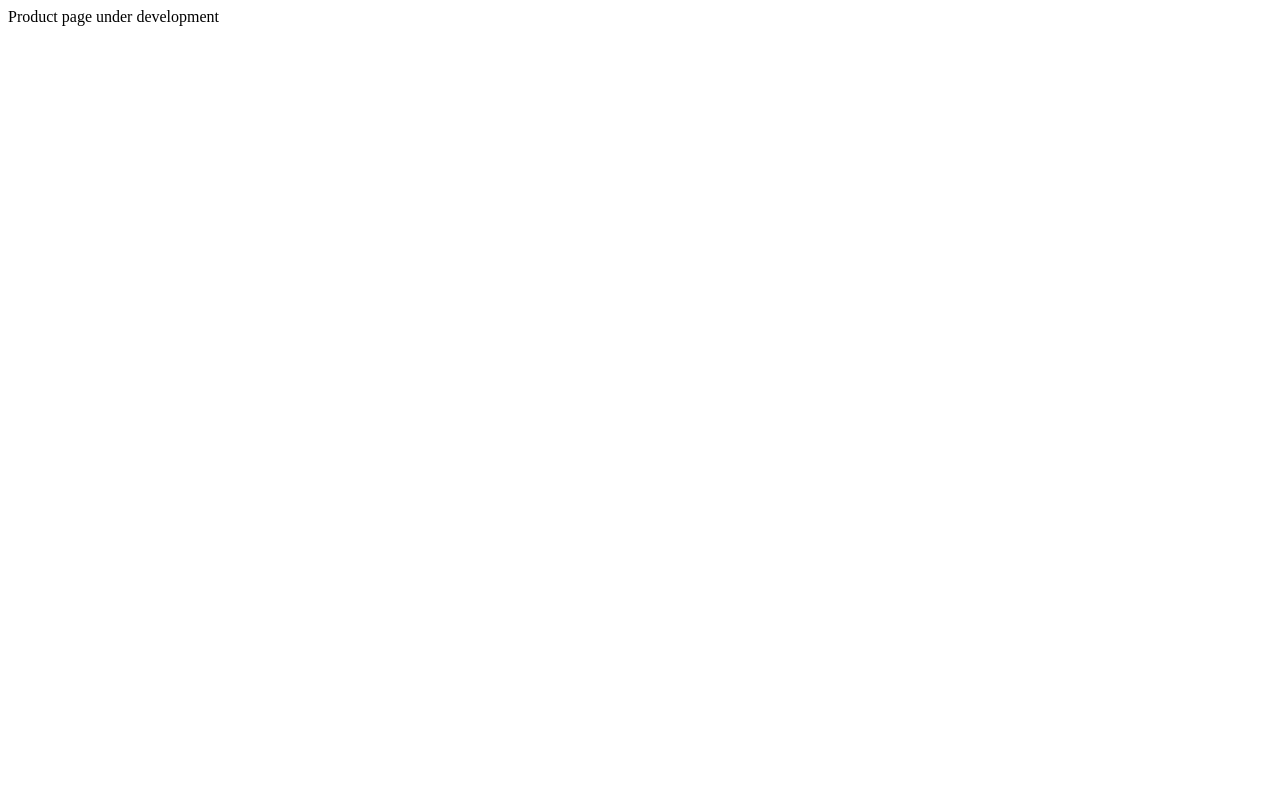
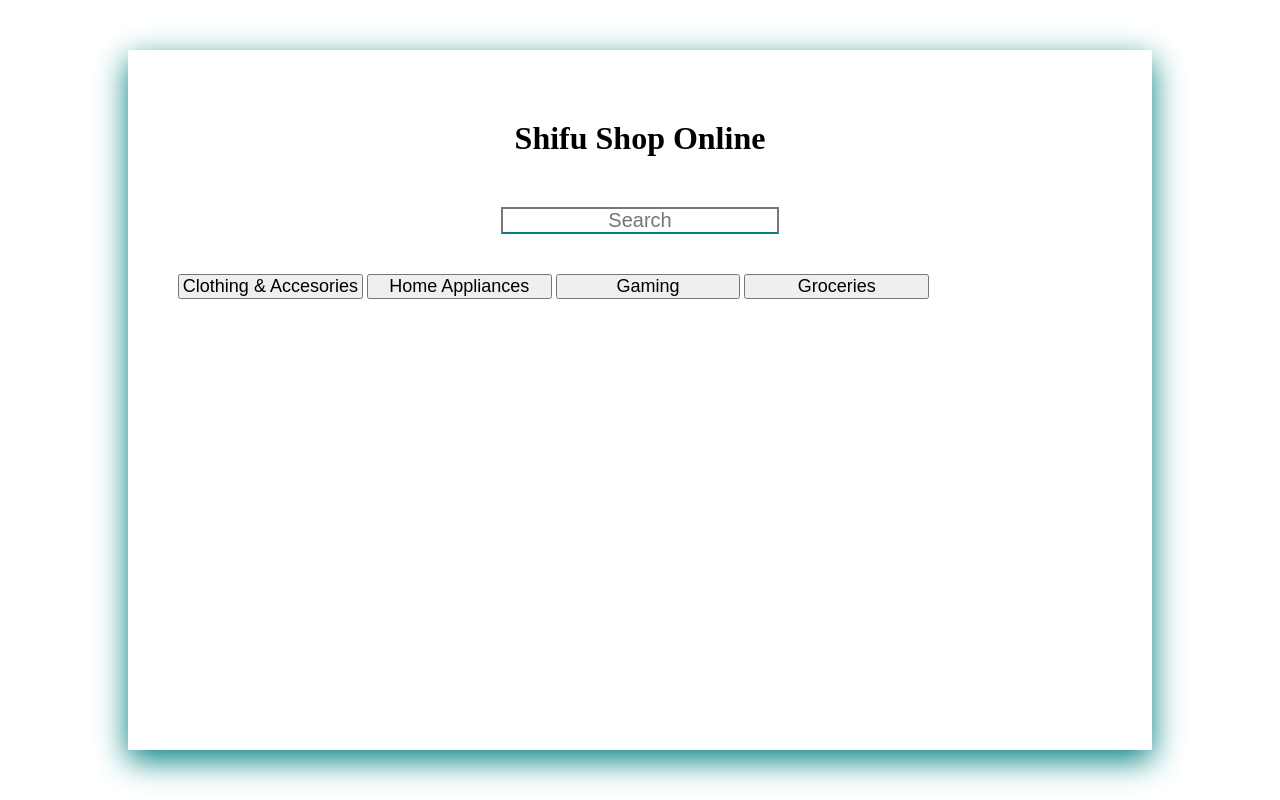
Before and after one commit to outboxafrica/Shifu, a plain HTML site: page products.html in a window 1280 px wide. Drawn offline with Linux system fonts and the light colour scheme.

Commit message:
search icon and shopping categories

```diff
--- /dev/null
+++ b/products.css
@@ -0,0 +1,37 @@
+*{
+    margin:0px;
+    padding:0px;
+    box-sizing: border-box;
+}
+h1{
+    text-align:center;
+    margin-bottom:50px;
+}
+form{
+    display:flex;
+    flex-direction: row;
+}
+input{
+    width:30%;
+    margin:auto;
+    margin-bottom: 40px;
+    border-style: double;
+    font-size: 20px;
+    text-align: center;
+    border-bottom: 2px solid teal;
+}
+.item{
+
+        width:20%;
+        margin:auto;
+        font-size: 18px;
+}
+body{
+    width:80%;
+    margin:auto;
+    box-shadow: 0px 10px 30px teal;
+    padding:50px;
+    margin-top: 50px;
+    height: 700px;
+    padding-top: 70px;
+}
--- a/products.html
+++ b/products.html
@@ -1,11 +1,19 @@
 <!DOCTYPE html>
 <html lang="en">
 <head>
+    <link rel="stylesheet" href="products.css"/>
     <meta charset="UTF-8">
     <meta name="viewport" content="width=device-width, initial-scale=1.0">
     <title>Document</title>
 </head>
 <body>
-    Product page under development
+    <h1>Shifu Shop Online</h1>
+    <form>
+        <input type="text" id="search" placeholder="Search">
+    </form>
+        <button class="item">Clothing & Accesories</button>
+        <button class="item">Home Appliances</button>
+        <button class="item">Gaming</button>
+        <button class="item">Groceries</button>
 </body>
 </html>
```
Also changed, not shown: payment.css (renamed from style.css).
